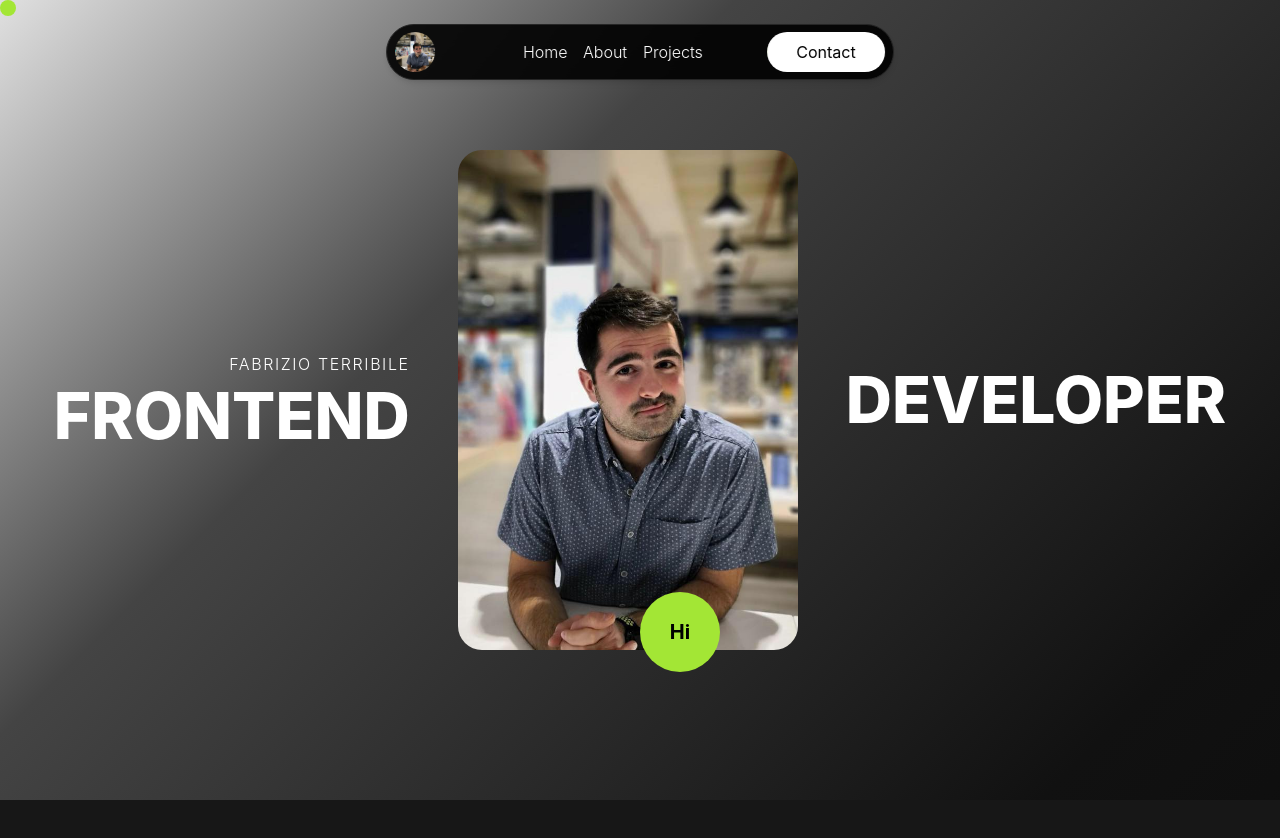
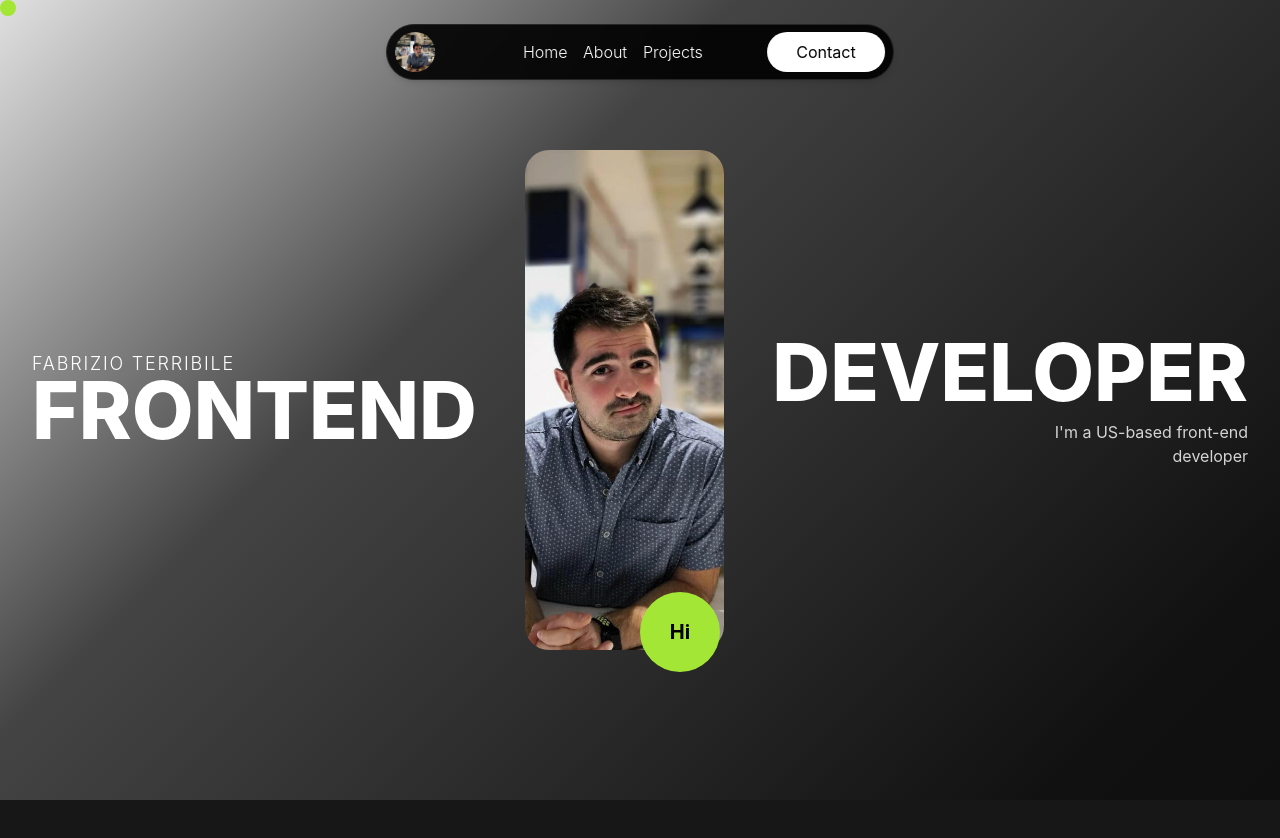
Before and after one commit to Fab785/Portfolio, a React (Create React App) app: page / in a window 1280 px wide. Shown: the top 838 px of the page. Built offline with nearby package versions, Linux system fonts and the light colour scheme.

Commit message:
added elements

```diff
--- a/src/components/Hero.jsx
+++ b/src/components/Hero.jsx
@@ -27,11 +27,11 @@ export default function Hero() {
       {/* Your normal Hero content */}
       <section className="relative h-screen text-white flex items-center justify-center px-8 overflow-hidden">
         <div className="flex items-center gap-12 z-10">
-          <div className="flex flex-col items-end text-right">
-            <h1 className="text-md font-light uppercase tracking-widest mb-2">
+          <div className="flex flex-col items-start text-right leading-none">
+            <h1 className="text-lg font-light uppercase tracking-widest -mb-2">
               Fabrizio Terribile
             </h1>
-            <h2 className="text-[64px] font-extrabold leading-none">FRONTEND</h2>
+            <h2 className="text-[80px] font-extrabold">FRONTEND</h2>
           </div>
 
           <motion.div
@@ -46,8 +46,11 @@ export default function Hero() {
             />
           </motion.div>
 
-          <div className="flex flex-col items-start text-left">
-            <h2 className="text-[64px] font-extrabold leading-none">DEVELOPER</h2>
+          <div className="flex flex-col items-end text-right">
+            <h2 className="text-[80px] font-extrabold leading-none">DEVELOPER</h2>
+            <p className="text-base mt-2 text-neutral-300 max-w-[250px]">
+              I'm a US-based front-end developer
+            </p>
           </div>
         </div>
 
```
